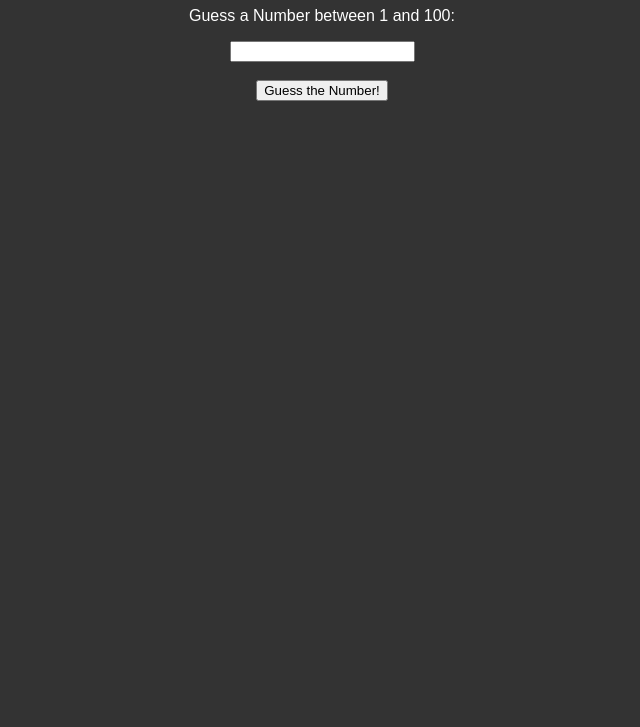
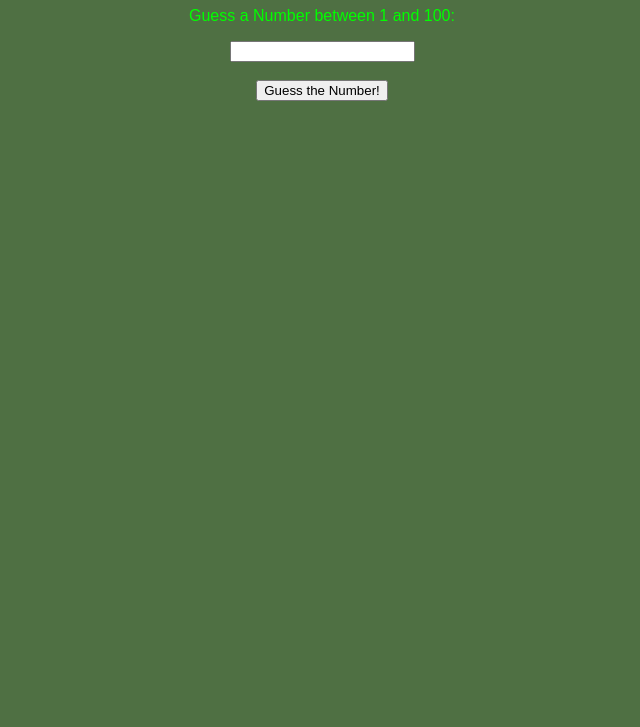
Before and after one commit to therealwoofwoof/woofwoofos, a plain HTML site: page apps/games/guess-the-number.html in a window 1280 px wide. Shown: the part 73-800 px from the top of the page, without its empty margins (318-958 px from the left). Drawn offline with Linux system fonts and the light colour scheme.

Commit message:
Update guess-the-number.html

```diff
--- a/apps/games/guess-the-number.html
+++ b/apps/games/guess-the-number.html
@@ -4,8 +4,8 @@
     <style>
         body {
             font-family: Arial, Helvetica, sans-serif;
-            color: white;
-            background-color: #333;
+            color: lime;
+            background-color: #4f7043;
             text-align: center;
         }
     </style>
```
